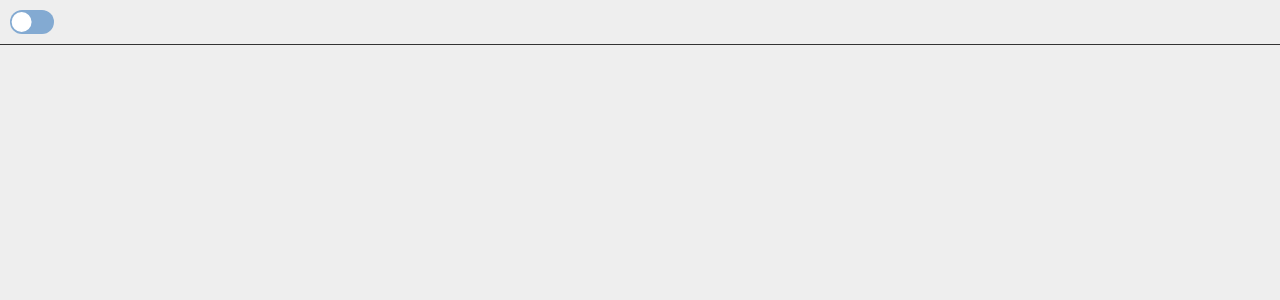
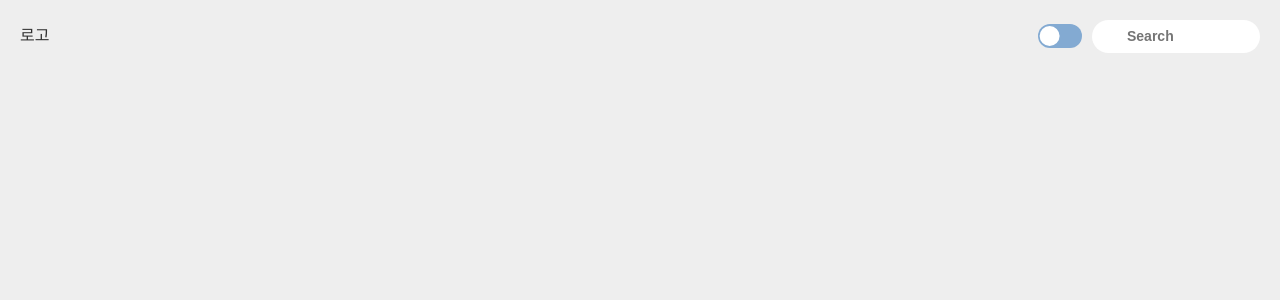
Before and after one commit to Johnyworld/devlog-legacy, a React (Create React App) app: page / in a window 1280 px wide. Shown: the top 300 px of the page. Built offline with nearby package versions, Linux system fonts and the light colour scheme.

Commit message:
Add Search bar

```diff
--- /dev/null
+++ b/src/Components/Atoms/Buttons/SearchBar.tsx
@@ -0,0 +1,29 @@
+import * as React from 'react';
+import styled from 'styled-components';
+
+const SearchInput = styled.input`
+    border: none;
+    outline: none;
+    font-size: 1.4rem;
+    font-weight: 600;
+    width: 12em;
+    line-height: 2.2em;
+    padding-left: 2.5em;
+    padding-right: 1em;
+    border-radius: 2em;
+    color: ${props=> props.theme.color.strongest};
+    background-color: ${props=> props.theme.color.lightest};
+`;
+
+interface Props {
+    /** 검색어를 받습니다. */
+    term: string;
+}
+
+const SearchBar:React.FC<Props> = ({ term }:Props) => {
+    return (
+        <SearchInput placeholder='Search' />
+    )
+}
+
+export default SearchBar;
--- a/src/Components/Organisms/Header/HeaderContainer.tsx
+++ b/src/Components/Organisms/Header/HeaderContainer.tsx
@@ -1,16 +1,32 @@
 import * as React from 'react';
 import styled from 'styled-components';
 import ThemeModeButton from '../../Molecules/Buttons/ThemeModeButton';
+import SearchBar from '../../Atoms/Buttons/SearchBar';
 
 const Container = styled.header`
-    padding: 10px;
-    border-bottom: 1px solid ${props=> props.theme.color.normalFont};
+    display: flex;
+    justify-content: space-between;
+    align-items: center;
+    padding: 2rem;
+`;
+
+const Column = styled.div`
+    display: flex;
+    justify-content: space-between;
+    align-items: center;
+    *:not(:last-child) {
+        margin-right: 10px;
+    }
 `;
 
 const HeaderContainer:React.FC = () => {
     return (
         <Container>
-            <ThemeModeButton />
+            <h2>로고</h2>
+            <Column>
+                <ThemeModeButton />
+                <SearchBar term="" />
+            </Column>
         </Container>
     )
 }
```
